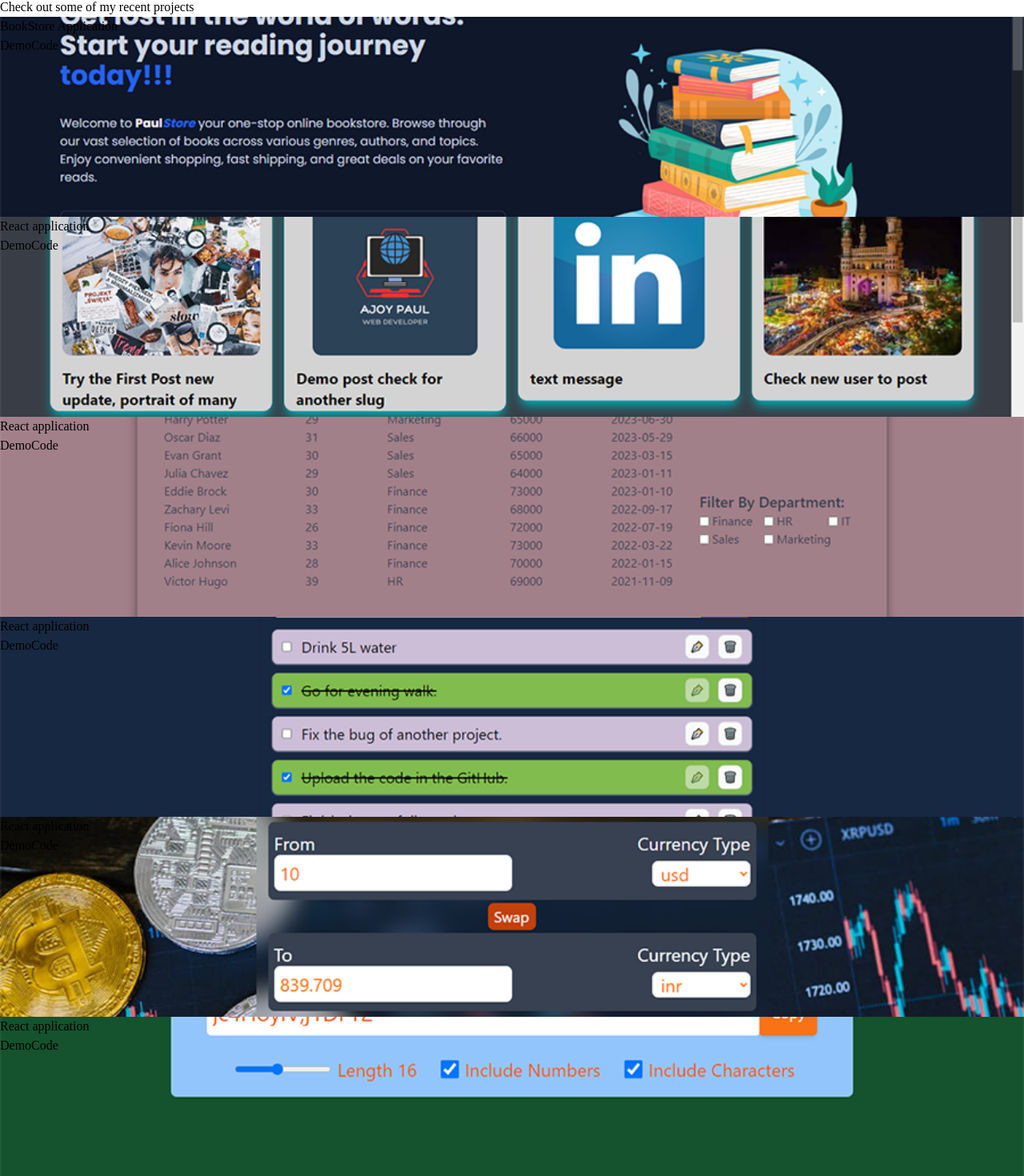
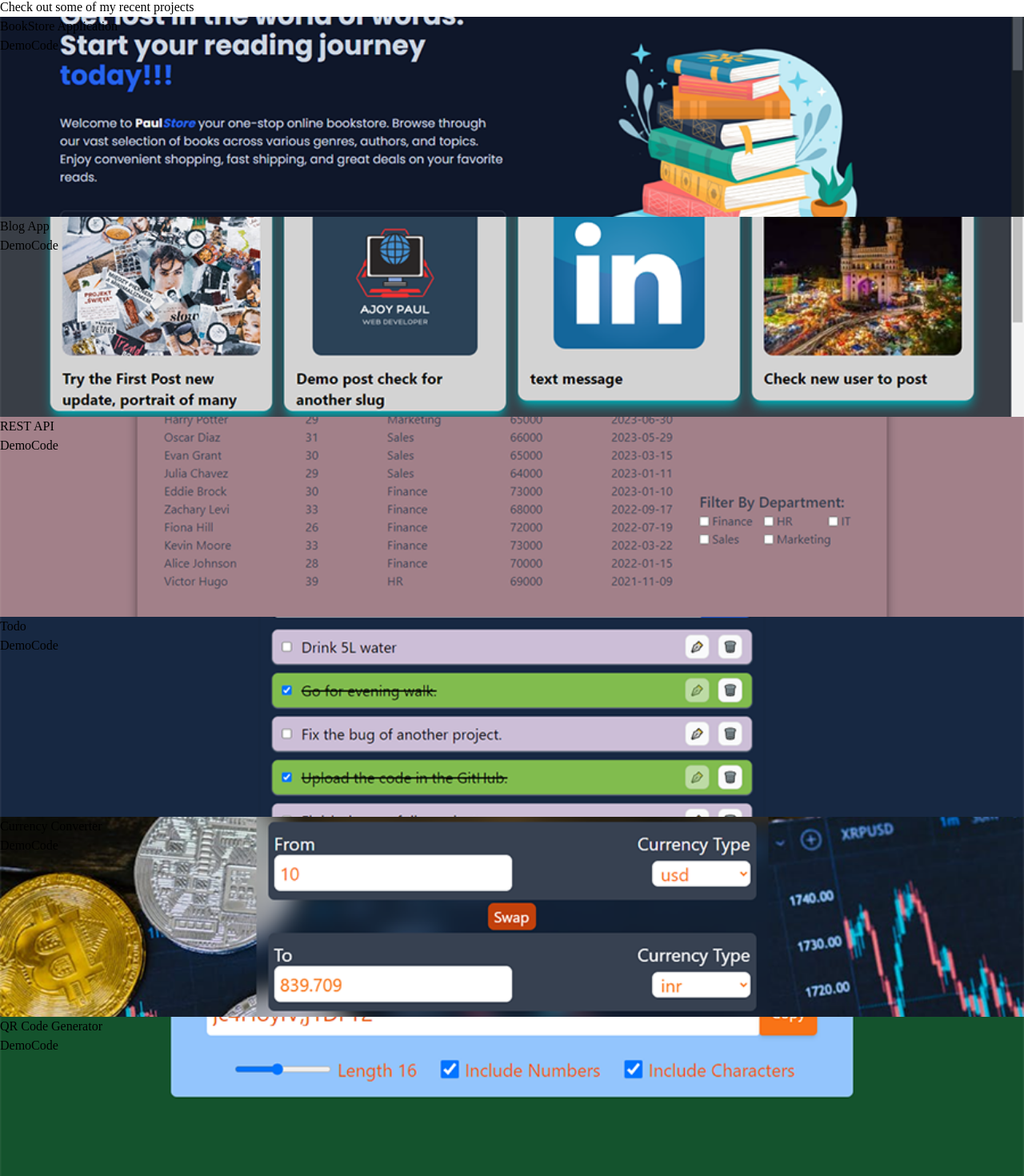
Before and after one commit to Sumit-9900/PortFolio-Resume, a React (Vite) app: page / in a window 1280 px wide. Shown: the part 3293-4763 px from the top of the page at 80% size. Built offline with nearby package versions, Linux system fonts and the light colour scheme; no server answers.

Commit message:
Add the context in the project component.

```diff
--- a/src/components/Projects.jsx
+++ b/src/components/Projects.jsx
@@ -25,8 +25,6 @@ function Projects() {
           <div
             style={{
               backgroundImage: `url(${bookstore})`,
-              objectFit: "contain",
-              backgroundPosition: "center",
             }}
             className=" shadow-lg shadow-[#040c16] group container rounded-md flex justify-center items-center mx-auto content-div"
           >
@@ -62,7 +60,7 @@ function Projects() {
             {/* Hover effect */}
             <div className=" opacity-0 group-hover:opacity-100">
               <span className=" text-2xl text-white font-bold tracking-wider">
-                React application
+                Blog App
               </span>
               <div className=" pt-8 text-center">
                 <a
@@ -91,7 +89,7 @@ function Projects() {
             {/* Hover effect */}
             <div className=" opacity-0 group-hover:opacity-100">
               <span className=" text-2xl text-white font-bold tracking-wider">
-                React application
+                REST API
               </span>
               <div className=" pt-8 text-center">
                 <a
@@ -120,7 +118,7 @@ function Projects() {
             {/* Hover effect */}
             <div className=" opacity-0 group-hover:opacity-100">
               <span className=" text-2xl text-white font-bold tracking-wider">
-                React application
+                Todo
               </span>
               <div className=" pt-8 text-center">
                 <a href="https://todo-manage.vercel.app" target="_blank">
@@ -146,7 +144,7 @@ function Projects() {
             {/* Hover effect */}
             <div className=" opacity-0 group-hover:opacity-100">
               <span className=" text-2xl text-white font-bold tracking-wider">
-                React application
+                Currency Converter
               </span>
               <div className=" pt-8 text-center">
                 <a
@@ -175,7 +173,7 @@ function Projects() {
             {/* Hover effect */}
             <div className=" opacity-0 group-hover:opacity-100">
               <span className=" text-2xl text-white font-bold tracking-wider">
-                React application
+                QR Code Generator
               </span>
               <div className=" pt-8 text-center">
                 <a
@@ -187,7 +185,7 @@ function Projects() {
                   </button>
                 </a>
                 <a
-                  href="https://github.com/Ajoy-paul11/Password-Generator"
+                  href="https://github.com/Ajoy-paul11/QR-code-generator"
                   target="_blank"
                 >
                   <button className=" text-center rounded-lg bg-white px-4 py-2 m-2 text-gray-700 text-lg font-bold">
```
